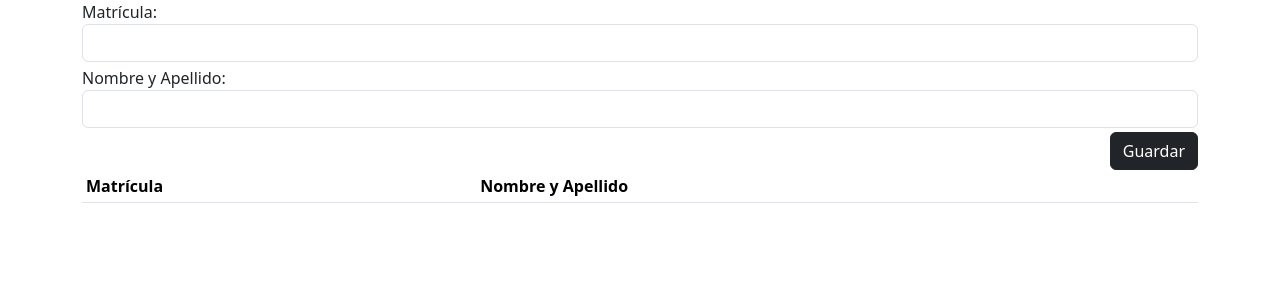
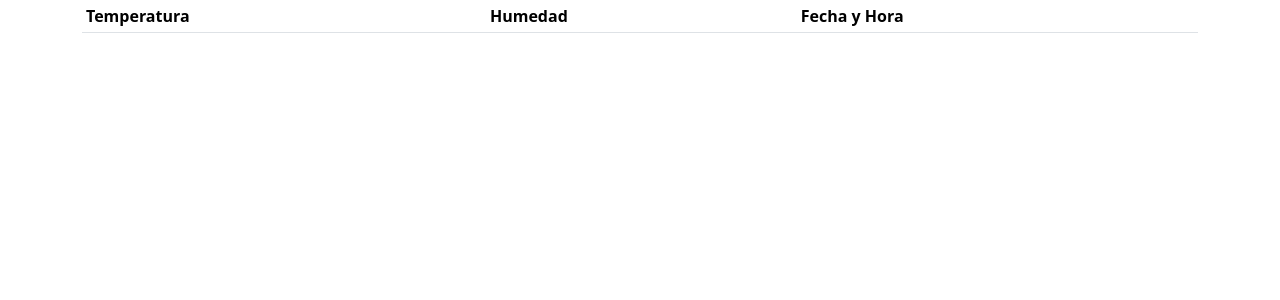
Before and after one commit to AquaticDrago/actividad-erik, a Flask app: page / in a window 1280 px wide. Shown: the top 300 px of the page. Run offline with Flask 3, Linux system fonts and the light colour scheme; lists and menus that the app fills with data are empty; some libraries are stand-ins or nearby versions.

Commit message:
Update app.html

```diff
--- a/templates/app.html
+++ b/templates/app.html
@@ -8,99 +8,39 @@
 
     <script src="https://code.jquery.com/jquery-3.7.1.min.js" integrity="sha256-/JqT3SQfawRcv/BIHPThkBvs0OEvtFFmqPF/lYI/Cxo=" crossorigin="anonymous"></script>
 
-    <script src="https://cdnjs.cloudflare.com/ajax/libs/jquery-validate/1.19.5/jquery.validate.min.js"></script>
-
-    <title>Alumnos</title>
+    <title>App</title>
 
     <script src="https://js.pusher.com/8.2.0/pusher.min.js"></script>
-  <script>
-
-    // Enable pusher logging - don't include this in production
-    Pusher.logToConsole = true;
-
-    var pusher = new Pusher('f4f234fbc3f0b335e39f', {
-      cluster: 'us2'
-    });
-
-      // Canal: Conexion
-    var channel = pusher.subscribe('conexion');
-      // Evento: Accion de la aplicacion
-    channel.bind('evento', function(mensaje) {
-      alert("Ya ocurrio el evento de la aplicación")
-    });
-  </script>
 </head>
 <body>
-    <!-- Nombre de la etiqueta Ejemplo: INPUT -->
-    <!-- # para ID -->
-    <!-- . para CLASS -->
-
-    <!-- form index 0 -->
-    <!-- #frmAlumnos -->
-    <!-- .formulario index 0 -->
     <div class="container">
-        <form method="post" id="frmAlumnos" class="formulario">
-            <div class="mb-1">
-                <label id="lblMatriculaFA" for="txtMatriculaFA">Matrícula:</label>
-                <input type="number" name="txtMatriculaFA" id="txtMatriculaFA" class="form-control" required="true" minlength="8" maxlength="8" data-rule-digits="true">
-            </div>
-            <div class="mb-1">
-                <label id="lblNombreApellidoFA" for="txtNombreApellidoFA">Nombre y Apellido:</label>
-                <input type="text" name="txtNombreApellidoFA" id="txtNombreApellidoFA" class="form-control" required="true" minlength="10" maxlength="25">
-            </div>
-            <div class="text-end">
-                <button id="btnGuardarFA" name="btnGuardarFA" class="btn btn-dark">Guardar</button>
-            </div>
-        </form>
-        <div id="divAlumnos"></div>
-
-        <!-- table index 0 -->
         <table class="table table-sm">
             <thead>
                 <tr>
-                    <th>Matrícula</th>
-                    <th>Nombre y Apellido</th>
+                    <th>Temperatura</th>
+                    <th>Humedad</th>
+                    <th>Fecha y Hora</th>
                 </tr>
             </thead>
-            <tbody id="tbodyAlumnos"></tbody>
+            <tbody id="tbodyLog"></tbody>
         </table>
     </div>
 
     <script src="https://cdn.jsdelivr.net/npm/bootstrap@5.3.3/dist/js/bootstrap.bundle.min.js" integrity="sha384-YvpcrYf0tY3lHB60NNkmXc5s9fDVZLESaAA55NDzOxhy9GkcIdslK1eN7N6jIeHz" crossorigin="anonymous"></script>
 
     <script>
-        window.addEventListener("load", function (event) {
-            $("#frmAlumnos").validate({
-                messages: {
-                    txtMatriculaFA: {
-                        required: "Ingresa la matrícula",
-                        minlength: "La matrícula es de 8 digitos",
-                        maxlength: "La matrícula es de 8 digitos",
-                        digits: "La matrícula es de solo números"
-                    },
-                    txtNombreApellidoFA: {
-                        required: "Ingresa tu nombre y apellido",
-                        minlength: "Ingresa más o 10 caracteres",
-                        maxlength: "Ingresa menos o 25 caracteres"
-                    }
-                },
-                rules: {
-                    txtMatriculaFA: {
-                        // required: true,
-                        // minlength: 8,
-                        // maxlength: 8
-                        // digits: true
-                    }
-                }
-            })
+        // Enable pusher logging - don't include this in production
+        Pusher.logToConsole = true
 
-            $("#frmAlumnos").submit(function (event) {
-                event.preventDefault()
+        var pusher = new Pusher("cda1cc599395d699a2af", {
+            cluster: "us2"
+        })
 
-                $.post("/alumnos/guardar", $(this).serialize(), function (respuesta) {
-                    console.log(respuesta)
-                })
-            })
+        // Canal -> Conexion
+        var channel = pusher.subscribe("conexion");
+        // Evento: Acción de la aplicación
+        channel.bind("evento", function (mensaje) {
+            alert("Ya ocurrió el evento en la aplicación")
         })
     </script>
 </body>
```
